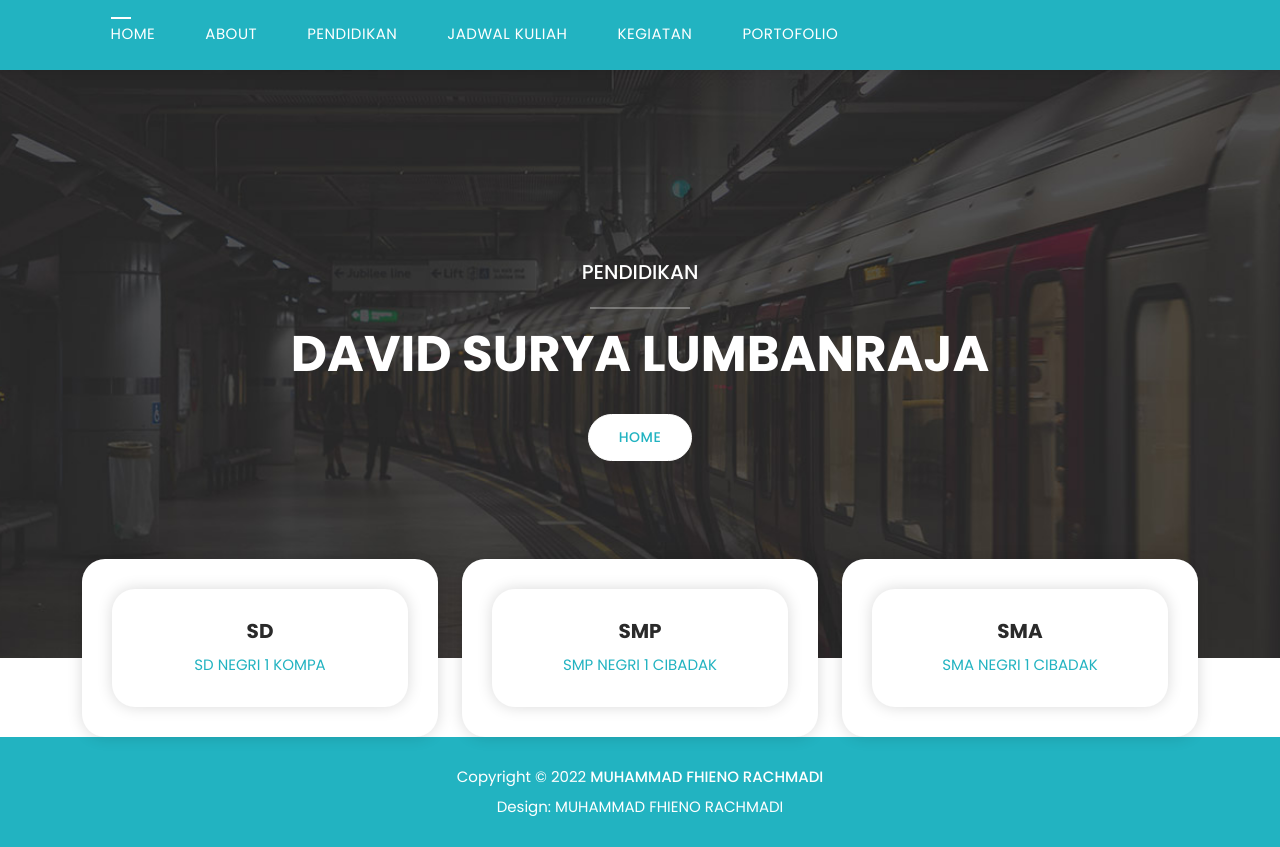
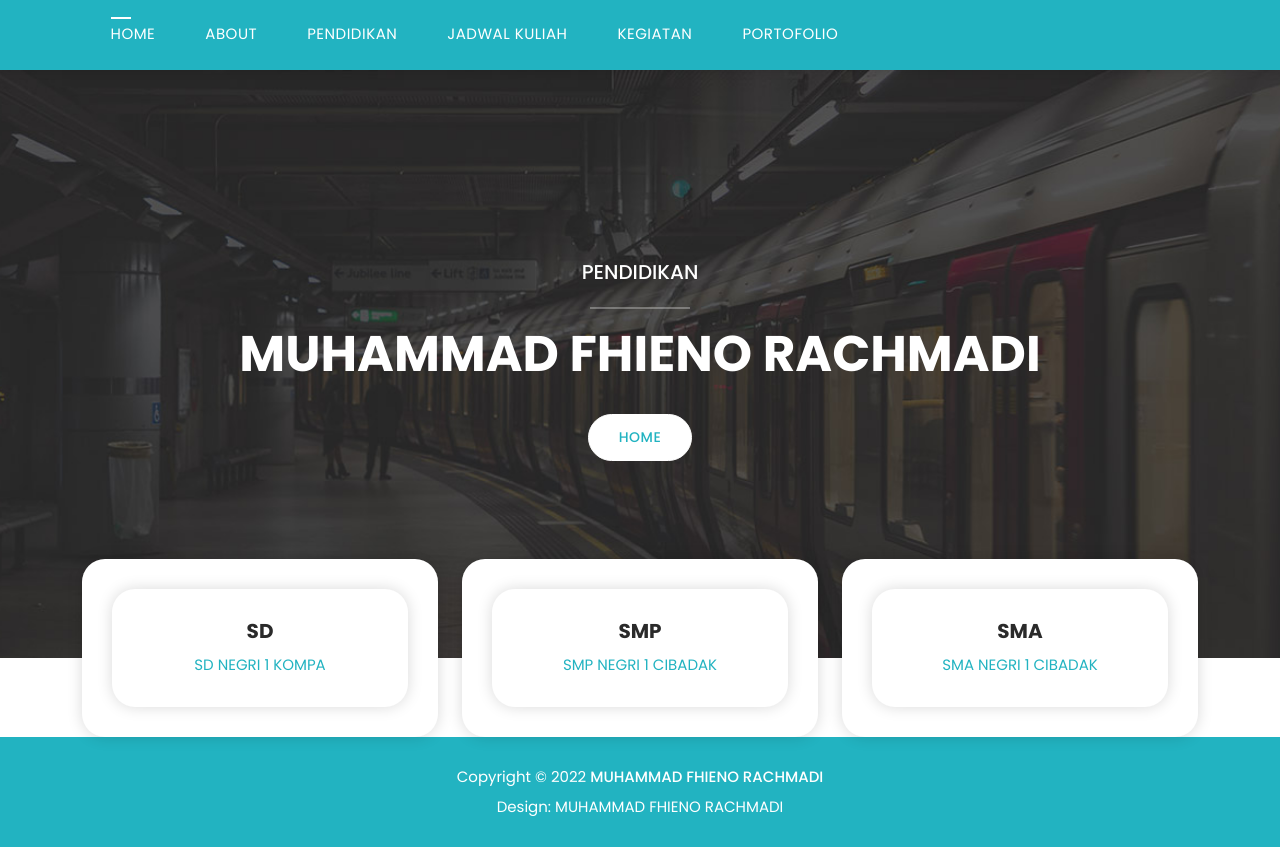
Before and after one commit to mfrachmadi/uts_web, a plain HTML site: page pendidikan.html in a window 1280 px wide. Drawn offline with nearby package versions, Linux system fonts and the light colour scheme.

Commit message:
Update pendidikan.html

```diff
--- a/pendidikan.html
+++ b/pendidikan.html
@@ -68,7 +68,7 @@
       <div class="row">
         <div class="col-lg-12">
           <h4>PENDIDIKAN</h4>
-          <h2>DAVID SURYA LUMBANRAJA</h2>
+          <h2>MUHAMMAD FHIENO RACHMADI</h2>
           <p></p>
           <div class="main-button"><a href="index.html">HOME</a></div>
         </div>
```
